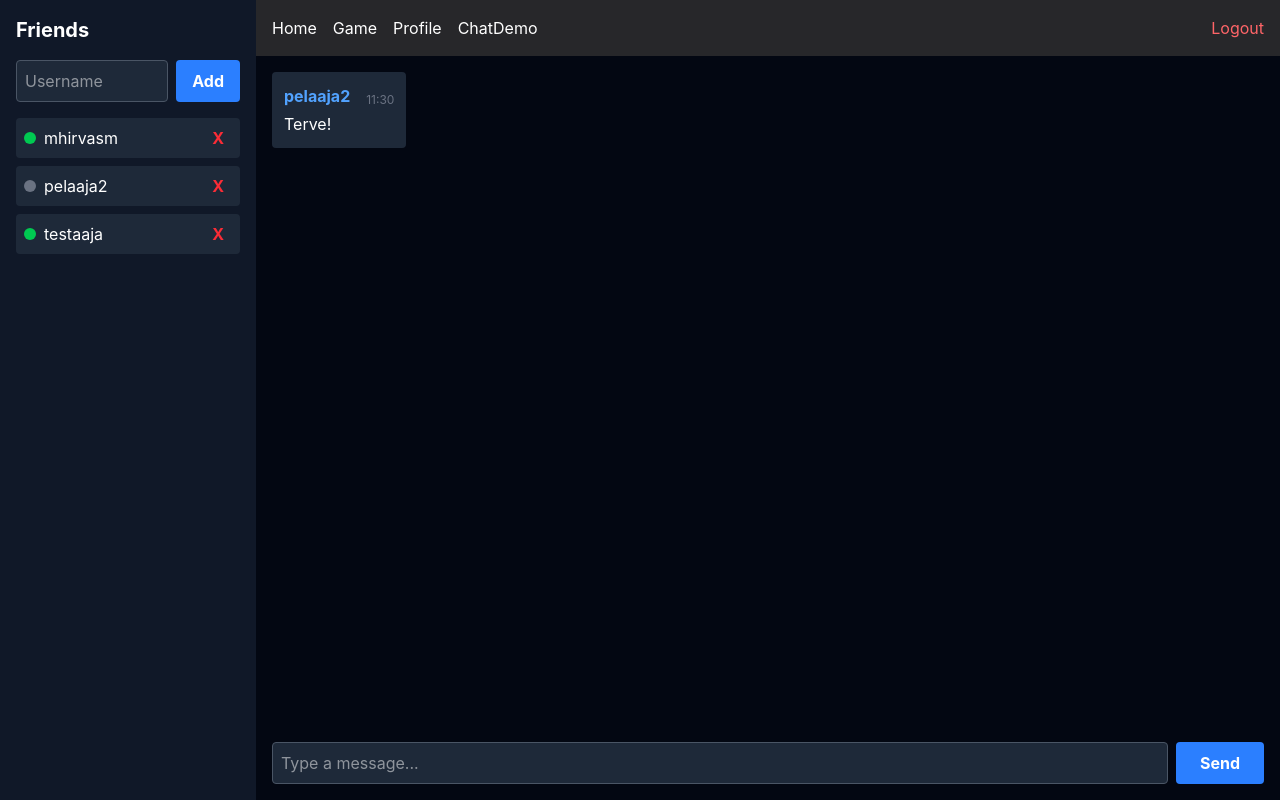
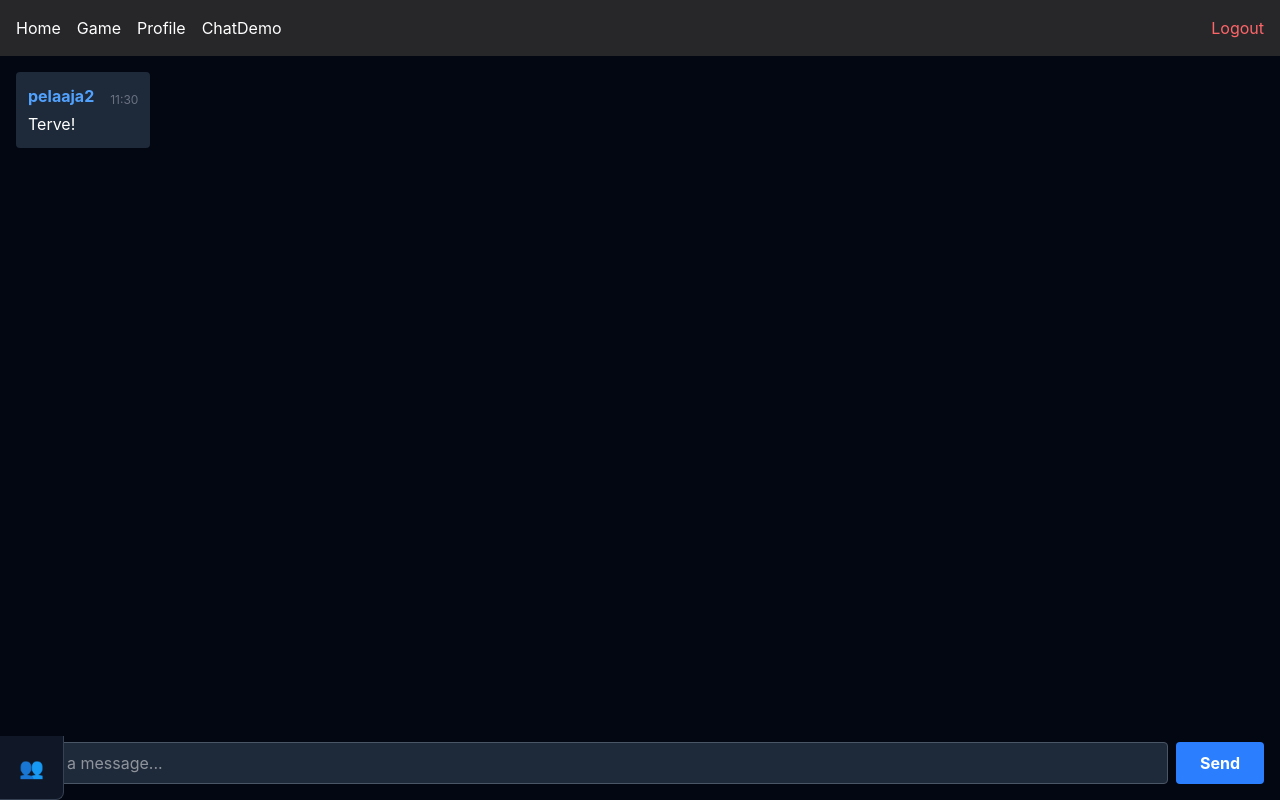
Before and after one commit to mist-interactive/frontend, a React (Vite) app: page /chat in a window 1280 px wide. Built offline with nearby package versions, Linux system fonts and the light colour scheme; sample sign-in values are in the browser's storage.

Commit message:
fix(friendslist): friendslist floating now, left bottom corner, opens up on click

```diff
--- a/src/components/FriendsList.tsx
+++ b/src/components/FriendsList.tsx
@@ -8,6 +8,9 @@ interface Friend {
 }
 
 export default function FriendsList() {
+
+  const [isExpanded, setIsExpanded] = useState(false);
+
   // initialize with mock data for testing
   const [friends, setFriends] = useState<Friend[]>([
     { id: '1', username: 'mhirvasm', isOnline: true },
@@ -41,7 +44,25 @@ export default function FriendsList() {
   };
 
   return (
-    <div className="p-4 bg-gray-900 text-white w-64 h-full">
+
+    <div className={`absolute left-0 bottom-0 bg-gray-900 border-gray-700 text-white z-50 transition-all duration-300 overflow-hidden ${
+      isExpanded
+        ? 'w-64 h-full border-r'
+        : 'w-16 h-16 border-r border-b rounded-br-lg'
+        }`}>
+
+      {/* New button to open the friendslist */}
+      <button
+        onClick={() => setIsExpanded(!isExpanded)}
+        className="w-full h-16 flex items-center justify-center hover:bg-gray-800 transition-colors border-b border-gray-700 text-xl font-bold"
+      >
+        {isExpanded ? "✖" : "👥"}
+      </button>
+
+      {/* Rendering*/}
+      {isExpanded && (
+        <div className="p-4 overflow-y-auto h-[calc(100%-4rem)]">
+
           <h2 className="text-xl font-bold mb-4">Friends</h2>
 
           {/* Add friend form */}
@@ -80,5 +101,7 @@ export default function FriendsList() {
             ))}
           </ul>
         </div>
+      )}
+    </div>
   );
 }
--- a/src/layouts/GlobalLayout.tsx
+++ b/src/layouts/GlobalLayout.tsx
@@ -7,23 +7,23 @@ export default function GlobalLayout() {
   const isAuthenticated = localStorage.getItem("token") !== null;
 
   return (
+    // Changed to flex-col so items stack vertically
+    <div className="flex flex-col h-screen w-full bg-zinc-900 overflow-hidden">
 
-    <div className="flex h-screen w-full bg-sky-400 overflow-hidden">
+      {/* navbar is now at the very top and spans 100% width */}
+      <Navbar />
 
-      {/* Friendslist is shown only if logged in */}
-      {isAuthenticated && <FriendsList />}
+      {/* 2. Content wrapper for the remaining screen height. */}
+      <div className="flex-1 relative flex overflow-hidden">
 
-      {/* Navbar composition settings */}
-      <div className="flex flex-col flex-1">
+        {/* The overlay sidebar */}
+        {isAuthenticated && <FriendsList />}
 
-
-        <Navbar />
-
-        {/* Main content area */}
-        <main className="flex-1 overflow-y-auto relative">
-          {/* React Router injects wanted page here */}
+        {/* Main page content */}
+        <main className="flex-1 overflow-y-auto w-full h-full">
           <Outlet />
         </main>
+
       </div>
 
     </div>
```
Lines whose indentation alone changed are shown as unchanged.
